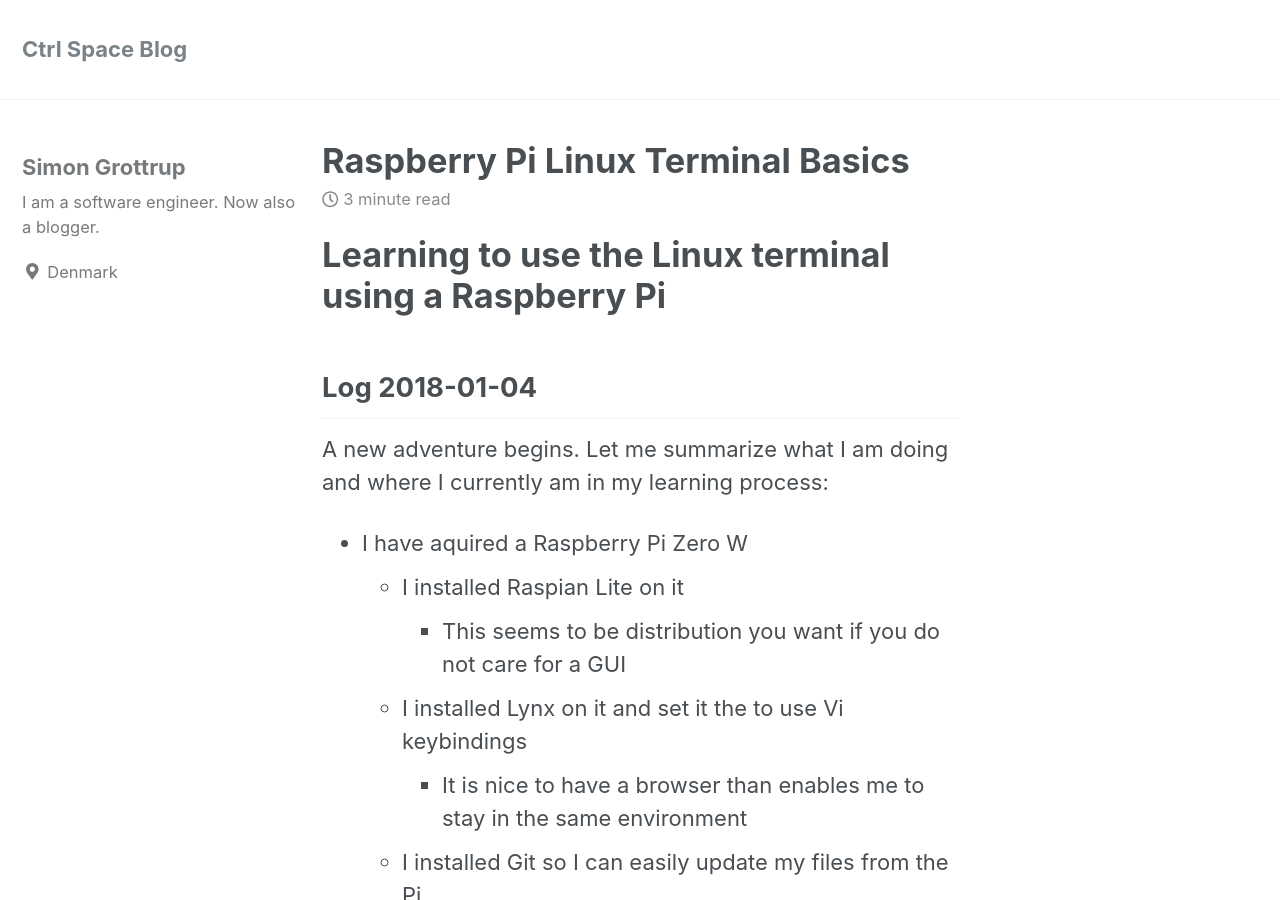
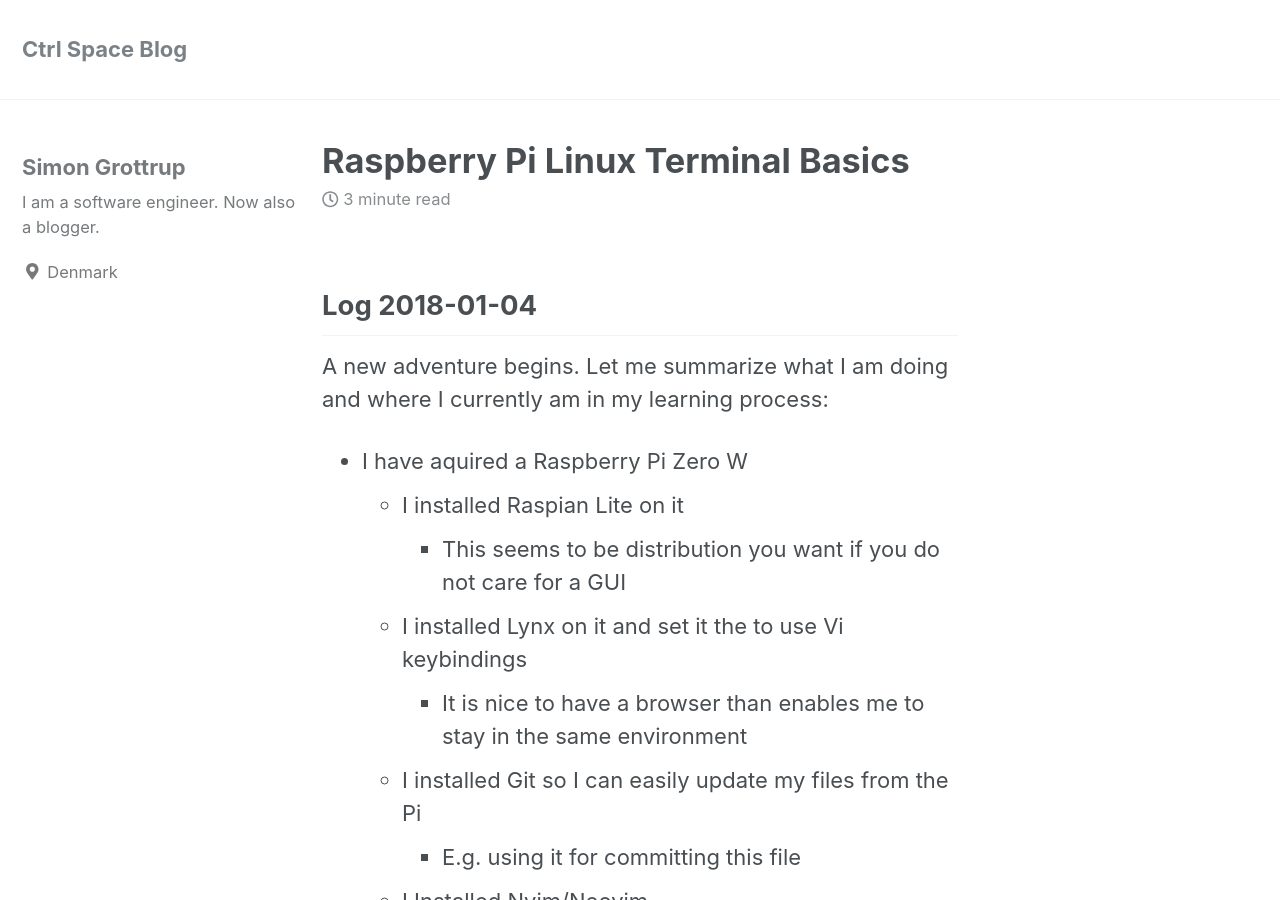
Before and after one commit to grottrup/grottrup.github.io, a Jekyll site: the page built from _posts/2018-01-16-Raspberry-Pi-Linux-Terminal-Basics.md, in a window 1280 px wide and 900 px high. Built offline with Jekyll 4.4.1, drawn with Linux system fonts in a browser that asks for light colours; nearby versions of some CDN libraries.

Commit message:
Update 2018-01-16-Raspberry-Pi-Linux-Terminal-Basics.md

```diff
--- a/_posts/2018-01-16-Raspberry-Pi-Linux-Terminal-Basics.md
+++ b/_posts/2018-01-16-Raspberry-Pi-Linux-Terminal-Basics.md
@@ -1,5 +1,3 @@
-# Learning to use the Linux terminal using a Raspberry Pi
-
 ## Log 2018-01-04
 
 A new adventure begins. Let me summarize what I am doing and where I currently am in my learning process:
```
